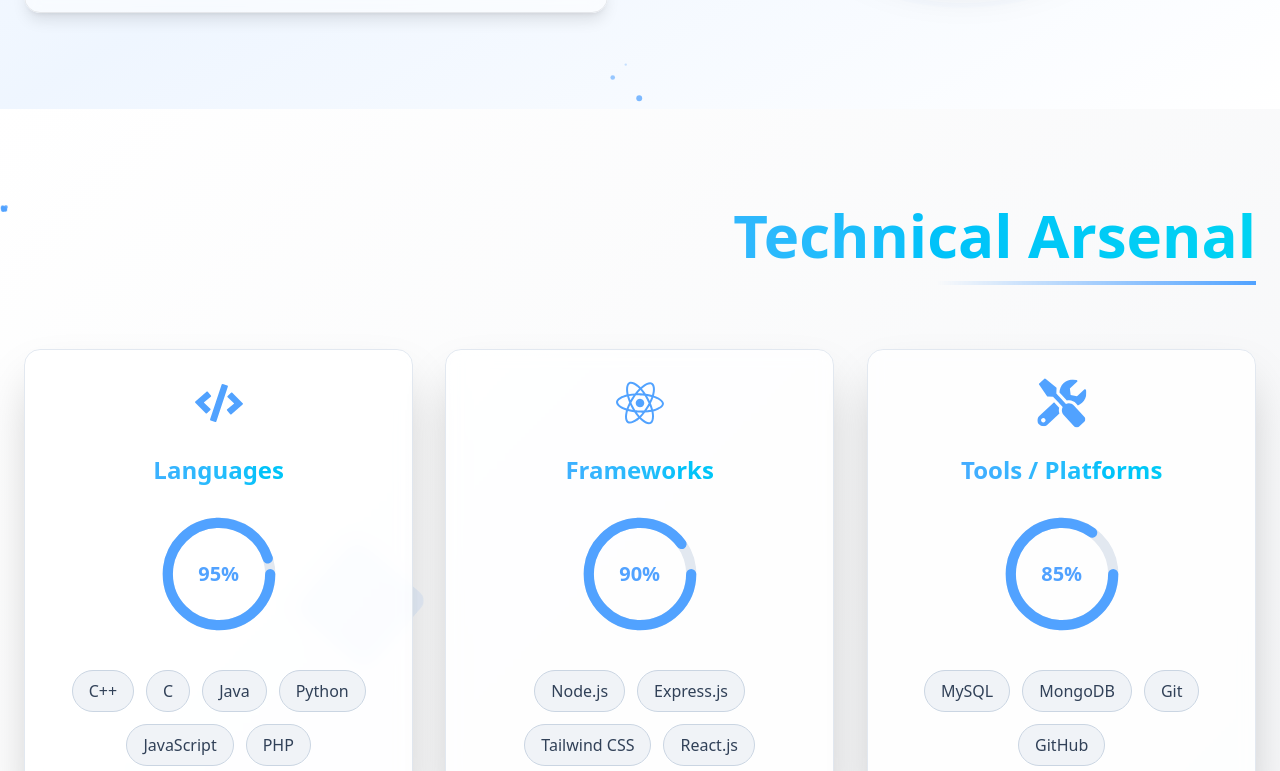
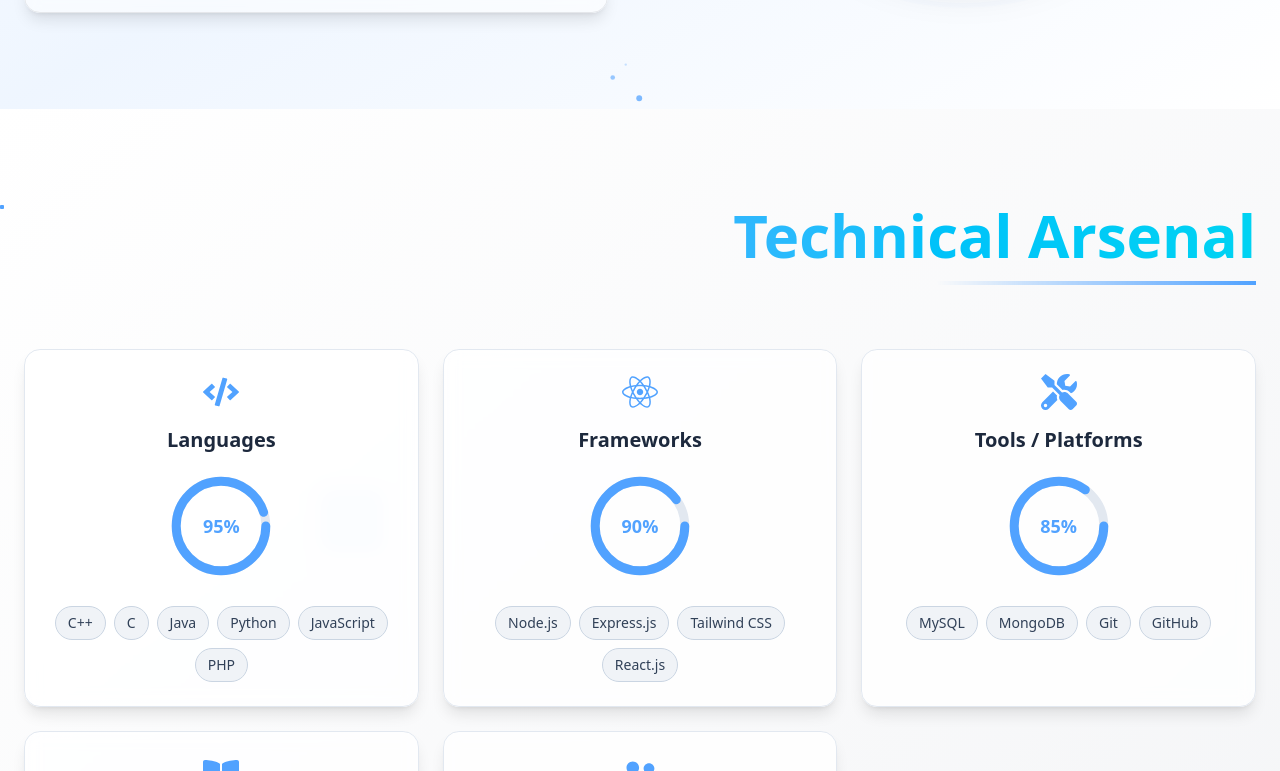
Before and after one commit to Arkdeep-singh/My-Portfolio, a React (Vite) app: page / in a window 1280 px wide. Shown: the part 1409-2180 px from the top of the page. Built offline with nearby package versions, Linux system fonts and the light colour scheme.

Commit message:
updated the code of skill section

```diff
--- a/src/components/Skills.jsx
+++ b/src/components/Skills.jsx
@@ -14,21 +14,18 @@
     icon: <FaCode />,
     skills: "C++, C, Java, Python, JavaScript, PHP",
     width: "95%",
-    delay: 0.2,
   },
   {
     title: "Frameworks",
     icon: <FaReact />,
     skills: "Node.js, Express.js, Tailwind CSS, React.js",
     width: "90%",
-    delay: 0.4,
   },
   {
     title: "Tools / Platforms",
     icon: <FaTools />,
     skills: "MySQL, MongoDB, Git, GitHub",
     width: "85%",
-    delay: 0.6,
   },
   {
     title: "Coursework",
@@ -36,14 +33,12 @@
     skills:
       "DSA, Operating System, DBMS, Computer Networking, Probability & Statistics",
     width: "80%",
-    delay: 0.8,
   },
   {
     title: "Soft Skills",
     icon: <FaUserFriends />,
     skills: "Problem-Solving, Team Player, Project Management, Adaptability",
     width: "75%",
-    delay: 1.0,
   },
 ];
 
@@ -53,34 +48,21 @@
       id="skills"
       className="relative py-24 bg-gradient-to-br from-white to-gray-100 overflow-hidden"
     >
-      {/* Animated Background Elements */}
-      <motion.div
-        className="absolute inset-0 bg-grid-slate-700/20"
-        initial={{ opacity: 0 }}
-        animate={{ opacity: 1 }}
-        transition={{ duration: 2 }}
-      />
+      {/* Simplified Animated Background */}
+      <div className="absolute inset-0 bg-grid-slate-700/10" />
 
-      {/* Floating Particles */}
-      {[...Array(30)].map((_, i) => (
+      {/* Optimized Floating Particles */}
+      {[...Array(10)].map((_, i) => (
         <motion.div
           key={i}
-          className="absolute w-1 h-1 bg-blue-400 rounded-full"
-          initial={{
-            x: Math.random() * 100 + "%",
-            y: Math.random() * 100 + "%",
-            scale: 0,
+          className="absolute w-1 h-1 bg-blue-400 rounded-full backface-hidden"
+          initial={{ scale: 0 }}
+          animate={{ scale: [0, 1, 0] }}
+          transition={{
+            duration: Math.random() * 3 + 2,
+            repeat: Infinity,
+            delay: Math.random(),
           }}
-          animate={{
-            scale: [0, 1, 0],
-            opacity: [0, 1, 0],
-          }}
-          transition={{
-            duration: Math.random() * 4 + 3,
-            repeat: Infinity,
-            delay: Math.random() * 2,
-          }}
-          style={{ willChange: "transform, opacity" }}
         />
       ))}
 
@@ -91,6 +73,7 @@
           initial={{ opacity: 0, x: 100 }}
           whileInView={{ opacity: 1, x: 0 }}
           transition={{ duration: 0.8 }}
+          viewport={{ once: true, margin: "0px 0px -25% 0px" }}
         >
           <h2 className="text-4xl md:text-6xl font-bold text-right mb-4 bg-gradient-to-r from-blue-400 to-cyan-400 bg-clip-text text-transparent">
             Technical Arsenal
@@ -99,72 +82,45 @@
             className="h-1 bg-gradient-to-l from-blue-400 to-transparent ml-auto max-w-xs"
             initial={{ width: 0 }}
             whileInView={{ width: "100%" }}
-            transition={{ duration: 1.5, ease: "easeInOut" }}
+            transition={{ duration: 1.2, ease: "easeInOut" }}
+            viewport={{ once: true }}
           />
         </motion.div>
       </div>
 
-      {/* Skills Grid */}
-      <div className="relative z-10 container mx-auto px-6 grid grid-cols-1 md:grid-cols-2 lg:grid-cols-3 gap-8">
+      {/* Optimized Skills Grid */}
+      <div className="relative z-10 container mx-auto px-6 grid grid-cols-1 md:grid-cols-2 lg:grid-cols-3 gap-6">
         {skillsData.map((skill, index) => (
           <motion.div
             key={index}
-            className="group relative bg-white/80 backdrop-blur-sm rounded-2xl p-8 shadow-2xl hover:shadow-3xl transition-all border border-slate-200 overflow-hidden"
-            initial={{ opacity: 0, y: 50, rotateX: -30 }}
-            whileInView={{ opacity: 1, y: 0, rotateX: 0 }}
+            className="group relative bg-white/80 backdrop-blur-sm rounded-2xl p-6 shadow-lg hover:shadow-xl transition-all border border-slate-200 overflow-hidden backface-hidden"
+            initial={{ opacity: 0, y: 50 }}
+            whileInView={{ opacity: 1, y: 0 }} // Animate on entering view
             transition={{
-              duration: 0.8,
+              duration: 0.6,
               delay: index * 0.1,
-              type: "spring",
-              stiffness: 100,
+              ease: "easeOut",
             }}
-            viewport={{ margin: "0px 0px -25% 0px", once: false }}
-            style={{ willChange: "transform, opacity" }}
+            viewport={{ once: false, margin: "0px 0px -25% 0px" }} // Trigger on re-entering
           >
-            {/* Hover Effect Layer */}
+            {/* Hover Effect Layer (CSS-powered) */}
             <div className="absolute inset-0 bg-gradient-to-br from-blue-500/10 to-cyan-500/10 opacity-0 group-hover:opacity-100 transition-opacity duration-300" />
-
-            {/* Animated Border */}
-            <motion.div
-              className="absolute inset-0 border-2 border-blue-400/30 rounded-2xl"
-              animate={{
-                opacity: [0.3, 0.6, 0.3],
-                scale: [1, 1.05, 1],
-              }}
-              transition={{
-                duration: 4,
-                repeat: Infinity,
-              }}
-            />
 
             {/* Skill Content */}
             <div className="relative z-10">
-              {/* Icon with Floating Animation */}
-              <motion.div
-                className="flex justify-center mb-6 text-5xl"
-                animate={{
-                  y: [-5, 5, -5],
-                  rotate: [0, 5, -5, 0],
-                }}
-                transition={{
-                  duration: 6,
-                  repeat: Infinity,
-                  ease: "easeInOut",
-                }}
-              >
-                {React.cloneElement(skill.icon, {
-                  className: "text-blue-400 drop-shadow-glow",
-                })}
-              </motion.div>
+              {/* Icon with Simplified Animation */}
+              <div className="flex justify-center mb-4 text-4xl text-blue-400">
+                {skill.icon}
+              </div>
 
-              {/* Title with Gradient Text */}
-              <h3 className="text-2xl font-bold text-transparent bg-gradient-to-r from-blue-400 to-cyan-400 bg-clip-text text-center mb-6">
+              {/* Title */}
+              <h3 className="text-xl font-bold text-center mb-4 text-slate-800">
                 {skill.title}
               </h3>
 
-              {/* Circular Progress Indicator */}
-              <div className="relative w-full mb-8">
-                <div className="relative mx-auto w-32 h-32">
+              {/* Simplified Progress Indicator */}
+              <div className="relative w-full mb-6">
+                <div className="relative mx-auto w-28 h-28">
                   <svg className="w-full h-full" viewBox="0 0 100 100">
                     <circle
                       className="text-slate-200"
@@ -189,35 +145,26 @@
                         strokeDashoffset:
                           251 * (1 - parseInt(skill.width) / 100),
                       }}
-                      transition={{ duration: 1.5, type: "spring" }}
+                      transition={{ duration: 1.2, ease: "easeInOut" }}
                       strokeDasharray="251"
+                      viewport={{ once: true }}
                     />
                   </svg>
-                  <motion.span
-                    className="absolute top-1/2 left-1/2 -translate-x-1/2 -translate-y-1/2 text-xl font-bold text-blue-400"
-                    initial={{ opacity: 0, scale: 0.5 }}
-                    whileInView={{ opacity: 1, scale: 1 }}
-                    transition={{ delay: 0.5 }}
-                  >
+                  <span className="absolute top-1/2 left-1/2 -translate-x-1/2 -translate-y-1/2 text-lg font-semibold text-blue-400">
                     {skill.width}
-                  </motion.span>
+                  </span>
                 </div>
               </div>
 
-              {/* Skills Tags with Hover Effects */}
-              <div className="flex flex-wrap justify-center gap-3">
+              {/* Skills Tags (CSS Animations Only) */}
+              <div className="flex flex-wrap justify-center gap-2">
                 {skill.skills.split(", ").map((item, idx) => (
-                  <motion.div
+                  <div
                     key={idx}
-                    className="px-4 py-2 bg-slate-200/50 backdrop-blur-sm rounded-full border border-slate-300 text-slate-700 hover:text-white cursor-pointer transition-all relative overflow-hidden group"
-                    initial={{ scale: 0 }}
-                    whileInView={{ scale: 1 }}
-                    transition={{ type: "spring", delay: idx * 0.1 }}
-                    whileHover={{ y: -5 }}
+                    className="px-3 py-1.5 bg-slate-200/50 rounded-full border border-slate-300 text-slate-700 hover:bg-blue-100 transition-colors text-sm"
                   >
-                    <span className="relative z-10">{item}</span>
-                    <div className="absolute inset-0 bg-gradient-to-r from-blue-500/30 to-cyan-500/30 opacity-0 group-hover:opacity-100 transition-opacity" />
-                  </motion.div>
+                    {item}
+                  </div>
                 ))}
               </div>
             </div>
@@ -225,21 +172,19 @@
         ))}
       </div>
 
-      {/* Floating Tech Elements */}
+      {/* Simplified Floating Element */}
       <motion.div
-        className="absolute top-1/3 left-1/4 w-24 h-24 bg-blue-400/10 backdrop-blur-sm rounded-xl rotate-45"
+        className="absolute top-1/3 left-1/4 w-16 h-16 bg-blue-400/10 backdrop-blur-sm rounded-xl backface-hidden"
         animate={{
-          y: [-20, 20, -20],
-          rotate: [45, 135, 225, 315, 45],
+          y: [-15, 15],
         }}
         transition={{
-          duration: 12,
+          duration: 6,
           repeat: Infinity,
+          repeatType: "mirror",
         }}
-        style={{ willChange: "transform" }}
       />
     </section>
   );
 };
-
 export default SkillsSection;
```
